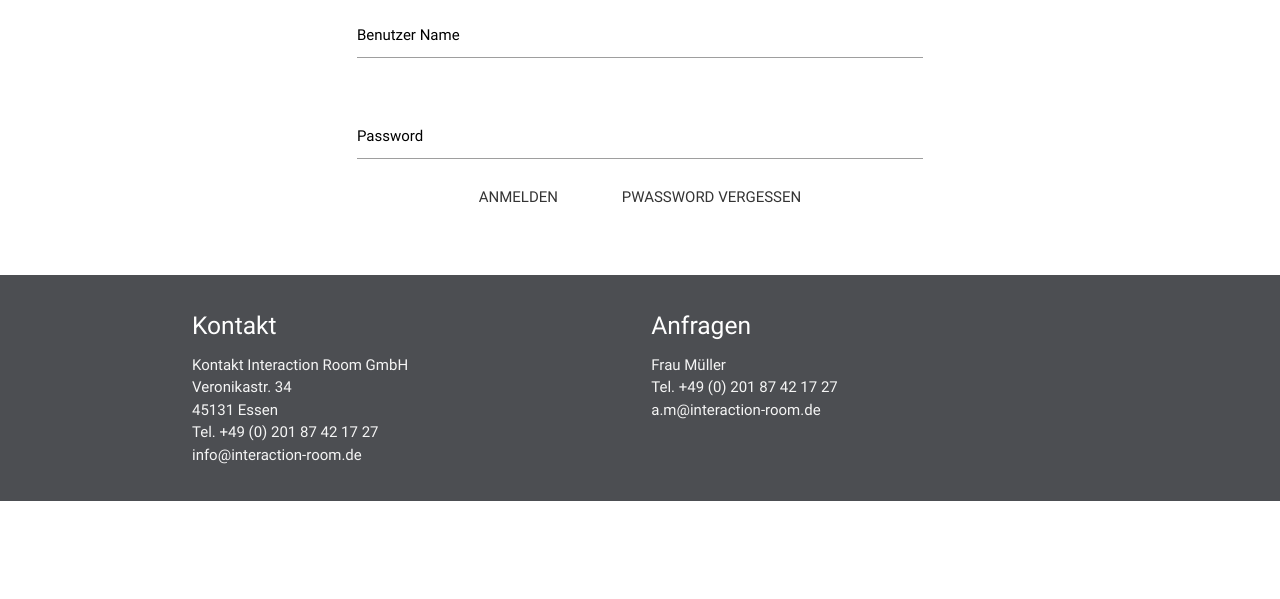
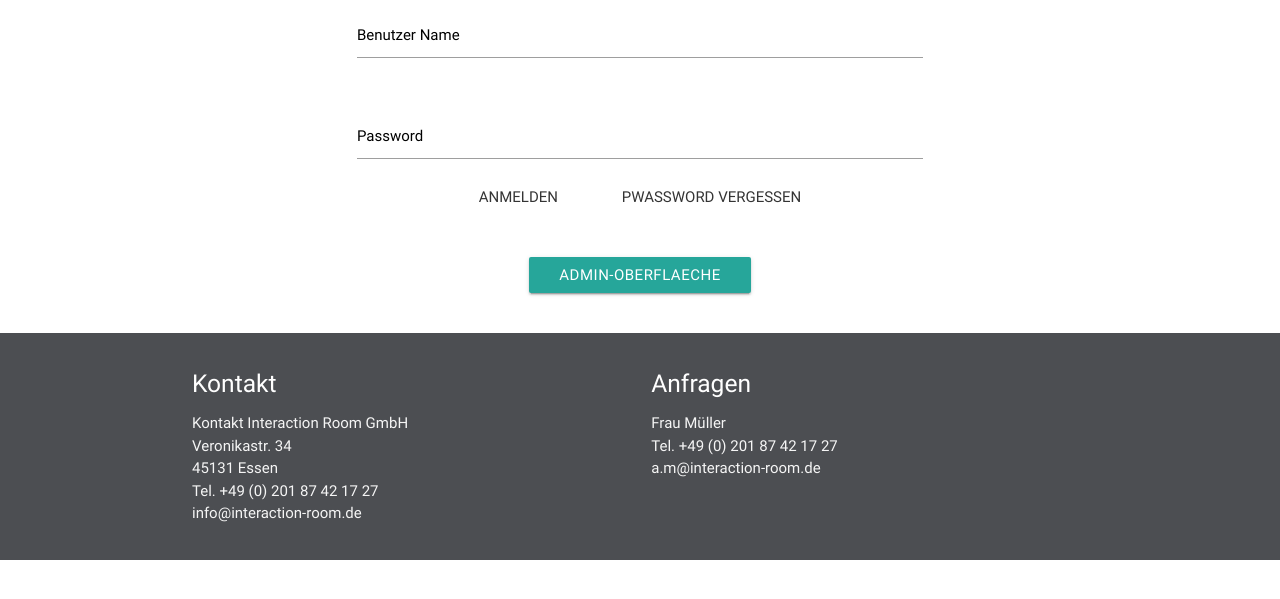
Before and after one commit to BaerBaer0/Webentwicklung, a plain HTML site: page index.html in a window 1280 px wide. Shown: the part 119-718 px from the top of the page. Drawn offline with nearby package versions, Linux system fonts and the light colour scheme.

Commit message:
Links für admin angepasst

```diff
--- a/index.html
+++ b/index.html
@@ -48,6 +48,9 @@
 				<button class="waves-effect waves-teal btn-flat" type="submit"
 					name="action">Pwassword vergessen</button>
 			</div>
+			<br>
+
+			<a href="html/admin/index.html"></a><a class="waves-effect waves-light btn">Admin-Oberflaeche</a></
 		</article>
 	</div>
 
```
Also changed, not shown: 1 other file.
